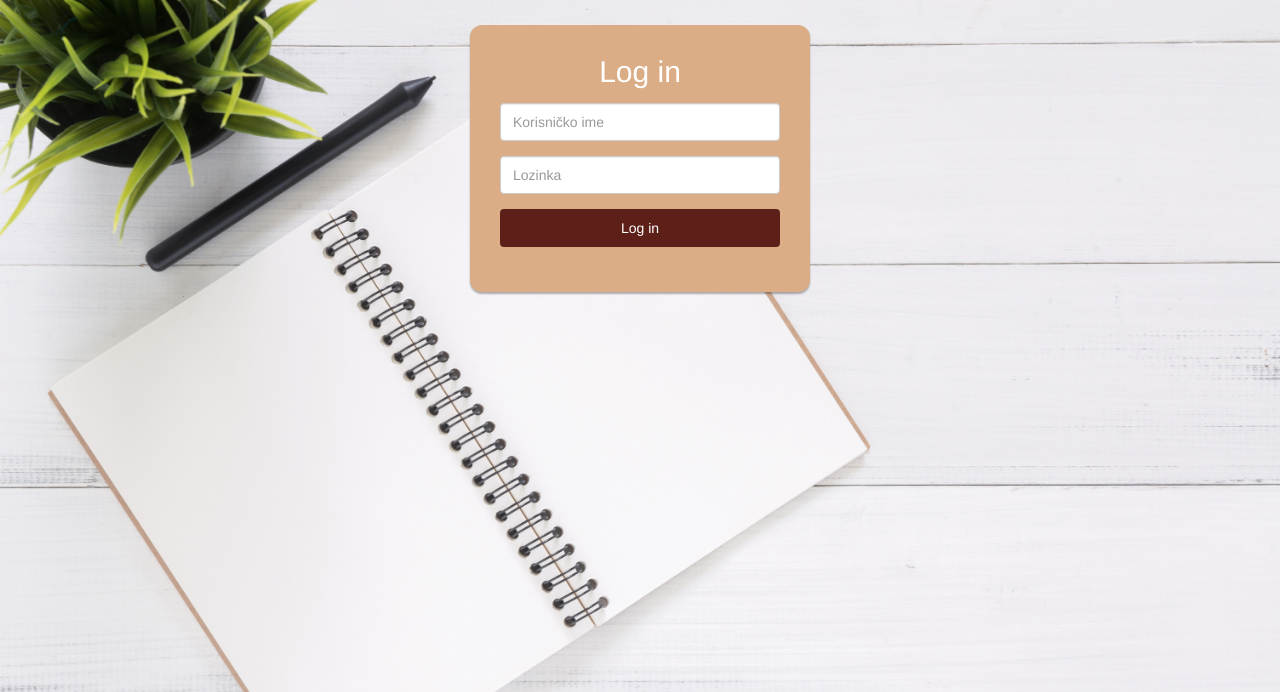
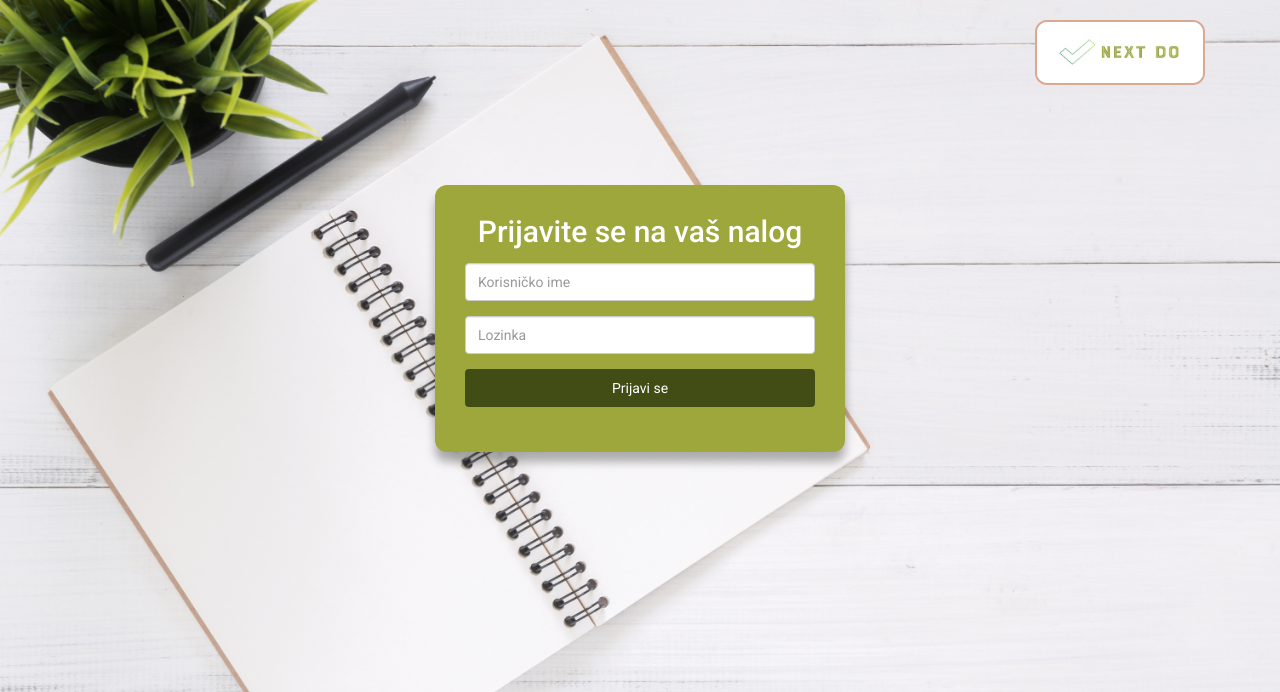
Before and after one commit to jovanaDevs/ITEHDomaci1, a PHP site: page /login.php in a window 1280 px wide. Shown: the top 692 px of the page. Run offline with PHP 8.4, Linux system fonts and the light colour scheme.

Commit message:
Zavrsen dizaj login stranice, dodat model, uradjena konekcija sa bazom i log in

```diff
--- a/css/style.css
+++ b/css/style.css
@@ -1,28 +1,33 @@
 body{
 margin: 0;
-background-image: url("login.jpg");
+background-image: url("../img/login.jpg");
 background-repeat: no-repeat;
 background-size: cover;
 
 }
 
+.container img{
+    margin: 20px;
+    border: 2px solid #d9a994;
+    border-radius: 12px;
+}
 .login-form {
-    width: 340px;
-    margin: 25px auto;
-  	font-size: 15px;
-
+    width: 410px;
+    margin: 80px auto;
+    font-family: 'Roboto', serif;
 }
 .login-form form {
     color: white;
     margin-bottom: 15px;
-    background: #DAAD86;
-    box-shadow: 0px 2px 2px rgba(0, 0, 0, 0.3);
+    background: #9ea73c;
+    box-shadow: 0px 10px 10px rgba(0, 0, 0, 0.3);
     padding: 30px;
     border-radius: 12px;
 }
 .login-form h2 {
     margin: 0 0 15px;
 }
+
 .form-control, .btn {
     min-height: 38px;
     border-radius: 2px;
@@ -30,5 +35,5 @@ background-size: cover;
 .btn {
     font-size: 15px;
     font-weight: bold;
-    background-color: #5C2018;
+    background-color: #424d15;
 }
--- /dev/null
+++ b/dbBroker.php
@@ -0,0 +1,14 @@
+<?php
+$host="localhost";
+$username="root";
+$password="";
+$database="next_do";
+
+$connection= new mysqli($host,$username,$password,$database);
+if($connection->connect_errno){
+    echo "Konekcija nije uspela".$connection->connect_errno;
+    die();
+}
+$connection->set_charset("utf8");
+
+?>
--- a/login.php
+++ b/login.php
@@ -5,27 +5,61 @@
     <meta http-equiv="X-UA-Compatible" content="IE=edge">
     <meta name="viewport" content="width=device-width, initial-scale=1.0">
     <link rel="stylesheet" href="css/style.css">
-    <title>Login Page</title>
+    <link rel="preconnect" href="https://fonts.googleapis.com">
+<link rel="preconnect" href="https://fonts.gstatic.com" crossorigin>
+<link href="https://fonts.googleapis.com/css2?family=Roboto:ital,wght@0,100;0,300;0,400;0,500;0,700;0,900;1,100;1,300;1,400;1,500;1,700;1,900&display=swap" rel="stylesheet">
+    <title>Next do</title>
 </head>
 <body >
-  <div class="login-form">
+
+
+  <div class="container ">
+  <ul class="nav navbar-nav navbar-right">
+    <li><img src="img/logo2.jpg" alt="" width="170" height="65" ></li>
+</ul>
+  </div>
+
+
+
+
+
+<div class="login-form" method="post" action="">
     <form action="#" method="post">
-        <h2 class="text-center">Log in</h2>
+        <h2 class="text-center">Prijavite se na vaš nalog</h2>
         <div class="form-group">
-            <input type="text" class="form-control" placeholder="Korisničko ime" required="required">
+            <input name="username" type="text" class="form-control" placeholder="Korisničko ime" required="required">
         </div>
         <div class="form-group">
-            <input type="password" class="form-control" placeholder="Lozinka" required="required">
+            <input type="password" name="password" class="form-control" placeholder="Lozinka" required="required">
         </div>
         <div class="form-group">
-            <button type="submit" class="btn  btn-block">Log in</button>
+            <button type="submit" name="logIn" class="btn  btn-block">Prijavi se</button>
         </div>
+        <?php
+    include "model/User.php";
+    include "dbBroker.php";
+    if(isset($_POST["username"]) && isset($_POST["password"])){
 
+        $user=new User($_POST["username"], $_POST["password"]);
+        $loginResult=User::logIn($user,$connection);
+
+        if($loginResult->num_rows==1){
+            header("Location: home.php");
+            echo '<script>alert("Nesto!");</script>';
+        }else{
+            echo '<div class="alert alert-danger" role="alert">
+            Pogresno korisničko ime i/ili lozinka!
+          </div>';
+        }
+    }else{
+
+    }
+    ?>
     </form>
-
 </div>
     <link rel="stylesheet" href="https://maxcdn.bootstrapcdn.com/bootstrap/3.4.0/css/bootstrap.min.css">
     <script src="https://ajax.googleapis.com/ajax/libs/jquery/3.4.0/jquery.min.js"></script>
     <script src="https://maxcdn.bootstrapcdn.com/bootstrap/3.4.0/js/bootstrap.min.js"></script>
+
 </body>
 </html>
--- /dev/null
+++ b/model/User.php
@@ -0,0 +1,18 @@
+<?php
+class User{
+    private $username;
+    private $password;
+
+public function __construct($username,$password)
+{
+    $this->username=$username;
+    $this->password=$password;
+}
+public static function logIn($user, $connection){
+    $query="SELECT * FROM user where username='$user->username' and password='$user->password' limit 1";
+     return $connection->query($query);
+
+}
+}
+
+?>
```
Also changed, not shown: model/Category.php (added, +11 -0 lines), model/Task.php (added, +26 -0 lines), img/login.jpg (renamed from css/login.jpg), img/logo2.jpg (added).
